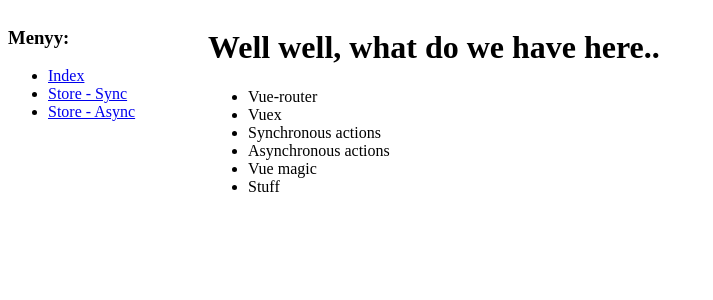
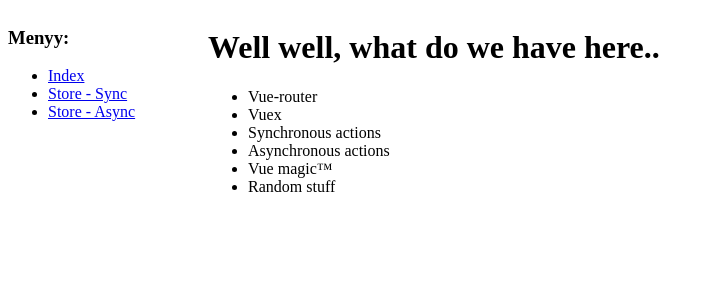
Before and after one commit to teemuteemu/vue_basics, a Vue app: page / in a window 1280 px wide. Shown: the top 300 px of the page, without its empty margins (0-713 px from the left). Built offline with nearby package versions, Linux system fonts and the light colour scheme.

Commit message:
re-organising the code

```diff
--- a/src/components/Index.vue
+++ b/src/components/Index.vue
@@ -25,8 +25,8 @@ export default {
         'Vuex',
         'Synchronous actions',
         'Asynchronous actions',
-        'Vue magic',
-        'Stuff'
+        'Vue magic™',
+        'Random stuff'
       ]
     }
   }
--- a/src/components/Menu.vue
+++ b/src/components/Menu.vue
@@ -10,7 +10,8 @@
 </template>
 
 <script>
-import routes from '../routes';
+import routesDef from '../routes';
+const { routes } = routesDef;
 
 export default {
   name: 'menu-bar',
--- a/src/main.js
+++ b/src/main.js
@@ -2,7 +2,7 @@ import Vue from 'vue';
 import VueRouter from 'vue-router';
 import Vuex from 'vuex';
 
-import routes from './routes';
+import routesDef from './routes';
 import storeDef from './store';
 
 import App from './components/App';
@@ -13,7 +13,7 @@ Vue.use(VueRouter);
 Vue.use(Vuex);
 
 const store = new Vuex.Store(storeDef);
-const router = new VueRouter({routes});
+const router = new VueRouter(routesDef);
 
 /* eslint-disable no-new */
 new Vue({
--- a/src/routes.js
+++ b/src/routes.js
@@ -2,7 +2,8 @@ import Index from './components/Index';
 import Sync from './components/Sync';
 import Async from './components/Async';
 
-export default [
+export default {
+  routes: [
     {
       path: '/',
       label: 'Index',
@@ -18,4 +19,5 @@ export default [
       label: 'Store - Async',
       component: Async
     }
-];
+  ]
+};
```
Lines whose indentation alone changed are shown as unchanged.
